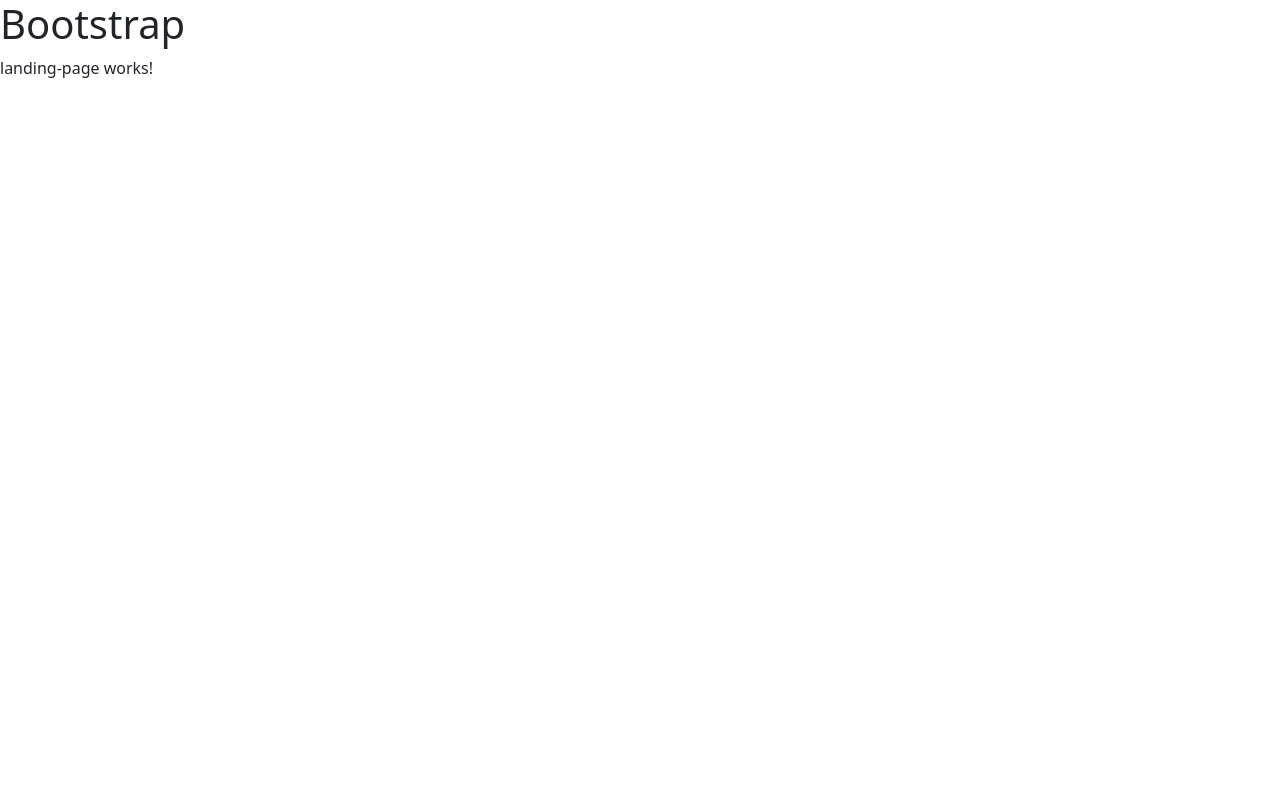
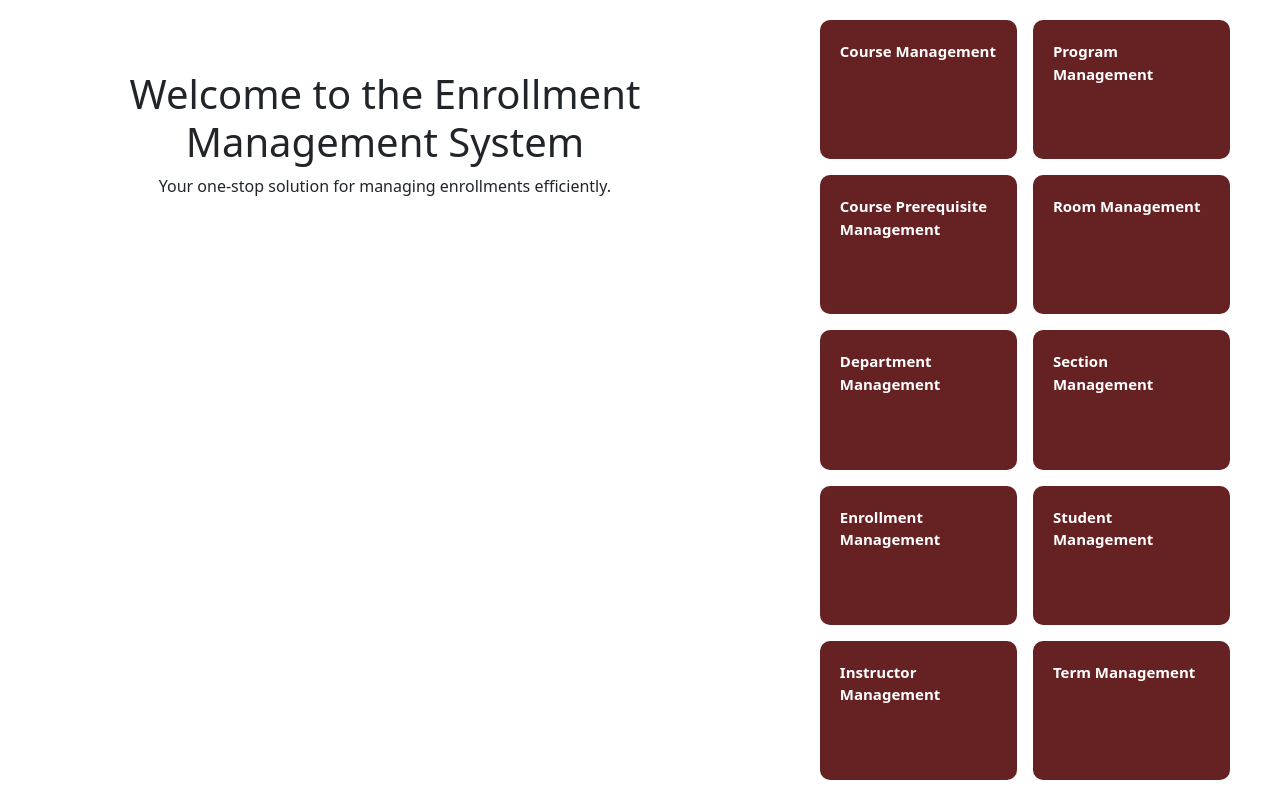
Before and after one commit to delima-justine/EMS-SpringAnglr, an Angular app in the folder frontend/enrollment_management_system/: page / in a window 1280 px wide. Built offline with nearby package versions, Linux system fonts and the light colour scheme.

Commit message:
changes(landing-page): add initial layout.

```diff
--- a/frontend/enrollment_management_system/src/app/landing-page/landing-page.html
+++ b/frontend/enrollment_management_system/src/app/landing-page/landing-page.html
@@ -1,2 +1,68 @@
-<h1>Bootstrap</h1>
-<p>landing-page works!</p>
+<main>
+  <div class="title-wrapper">
+    <h1>Welcome to the Enrollment Management System</h1>
+    <p>Your one-stop solution for managing enrollments efficiently.</p>
+  </div>
+
+  <div class="nav-links-container">
+    <div class="course-nav-container">
+      <a class="nav-link" routerLink="/courses">
+          Course Management
+      </a>
+    </div>
+
+    <div class="course-nav-prereq-container">
+      <a class="nav-link" routerLink="/course-prerequisites">
+          Course Prerequisite Management
+      </a>
+    </div>
+
+    <div class="department-nav-container">
+      <a class="nav-link" routerLink="/departments">
+          Department Management
+      </a>
+    </div>
+
+    <div class="enrollment-nav-container">
+      <a class="nav-link" routerLink="/enrollments">
+        Enrollment Management
+      </a>
+    </div>
+
+    <div class="instructor-nav-container">
+      <a class="nav-link" routerLink="/instructors">
+        Instructor Management
+      </a>
+    </div>
+
+    <div class="program-nav-container">
+      <a class="nav-link" routerLink="/programs">
+        Program Management
+      </a>
+    </div>
+
+    <div class="room-nav-container">
+      <a class="nav-link" routerLink="/rooms">
+        Room Management
+      </a>
+    </div>
+
+    <div class="section-nav-container">
+      <a class="nav-link" routerLink="/sections">
+        Section Management
+      </a>
+    </div>
+
+    <div class="student-nav-container">
+      <a class="nav-link" routerLink="/students">
+        Student Management
+      </a>
+    </div>
+
+    <div class="term-nav-container">
+      <a class="nav-link" routerLink="/terms">
+        Term Management
+      </a>
+    </div>
+  </div>
+</main>
--- a/frontend/enrollment_management_system/src/app/landing-page/landing-page.scss
+++ b/frontend/enrollment_management_system/src/app/landing-page/landing-page.scss
@@ -0,0 +1,172 @@
+$nav-link-color: #662222;
+$hovered-nav-link-color: #FFC107;
+
+main {
+  height: 100vh;
+  width: 100vw;
+  display: flex;
+  justify-content: center;
+}
+
+.title-wrapper {
+  text-align: center;
+  margin-top: 50px;
+  margin-bottom: 30px;
+  padding: 20px;
+}
+
+.nav-links-container {
+  margin: 20px 50px;
+  display: grid;
+  grid-template-areas:
+  "course-nav program-nav"
+  "course-nav-prereq room-nav"
+  "department-nav section-nav"
+  "enrollment-nav student-nav"
+  "instructor-nav term-nav";
+  gap: 1em;
+}
+
+.course-nav-container {
+  background-color: $nav-link-color;
+  padding: 10px;
+  border-radius: 10px;
+  grid-area: course-nav;
+  transition: background-color 0.3s ease-in-out;
+
+  &:hover {
+    color: black;
+    background-color: $hovered-nav-link-color;
+  }
+}
+
+.course-nav-prereq-container {
+  background-color: $nav-link-color;
+  padding: 10px;
+  border-radius: 10px;
+  grid-area: course-nav-prereq;
+  transition: background-color 0.3s ease-in-out;
+
+  &:hover {
+    color: black;
+    background-color: $hovered-nav-link-color;
+  }
+}
+
+.department-nav-container {
+  background-color: $nav-link-color;
+  padding: 10px;
+  border-radius: 10px;
+  grid-area: department-nav;
+  transition: background-color 0.3s ease-in-out;
+
+  &:hover {
+    color: black;
+    background-color: $hovered-nav-link-color;
+  }
+}
+
+.instructor-nav-container {
+  background-color: $nav-link-color;
+  padding: 10px;
+  border-radius: 10px;
+  grid-area: instructor-nav;
+  transition: background-color 0.3s ease-in-out;
+
+  &:hover {
+    color: black;
+    background-color: $hovered-nav-link-color;
+  }
+}
+
+.enrollment-nav-container {
+  background-color: $nav-link-color;
+  padding: 10px;
+  border-radius: 10px;
+  grid-area: enrollment-nav;
+  transition: background-color 0.3s ease-in-out;
+
+  &:hover {
+    color: black;
+    background-color: $hovered-nav-link-color;
+  }
+}
+
+.program-nav-container {
+  background-color: $nav-link-color;
+  padding: 10px;
+  border-radius: 10px;
+  grid-area: program-nav;
+  transition: background-color 0.3s ease-in-out;
+
+  &:hover {
+    color: black;
+    background-color: $hovered-nav-link-color;
+  }
+}
+
+.room-nav-container {
+  background-color: $nav-link-color;
+  padding: 10px;
+  border-radius: 10px;
+  grid-area: room-nav;
+  transition: background-color 0.3s ease-in-out;
+
+  &:hover {
+    color: black;
+    background-color: $hovered-nav-link-color;
+  }
+}
+
+.section-nav-container {
+  background-color: $nav-link-color;
+  padding: 10px;
+  border-radius: 10px;
+  grid-area: section-nav;
+  transition: background-color 0.3s ease-in-out;
+
+  &:hover {
+    color: black;
+    background-color: $hovered-nav-link-color;
+  }
+}
+
+.student-nav-container {
+  background-color: $nav-link-color;
+  padding: 10px;
+  border-radius: 10px;
+  grid-area: student-nav;
+  transition: background-color 0.3s ease-in-out;
+
+  &:hover {
+    color: black;
+    background-color: $hovered-nav-link-color;
+  }
+}
+
+.term-nav-container {
+  background-color: $nav-link-color;
+  padding: 10px;
+  border-radius: 10px;
+  grid-area: term-nav;
+  transition: background-color 0.3s ease-in-out;
+
+  &:hover {
+    color: black;
+    background-color: $hovered-nav-link-color;
+  }
+}
+
+.nav-link {
+  color: white;
+  padding: 10px;
+  font-size: 15px;
+  font-weight: bold;
+  text-align: start;
+  text-decoration: none;
+  transition: color 0.3s ease-in-out;
+
+  &:hover {
+    color: $nav-link-color
+  }
+}
--- a/frontend/enrollment_management_system/src/app/landing-page/landing-page.ts
+++ b/frontend/enrollment_management_system/src/app/landing-page/landing-page.ts
@@ -1,8 +1,9 @@
 import { Component } from '@angular/core';
+import { RouterLink } from "@angular/router";
 
 @Component({
   selector: 'app-landing-page',
-  imports: [],
+  imports: [RouterLink],
   templateUrl: './landing-page.html',
   styleUrl: './landing-page.scss',
 })
```
